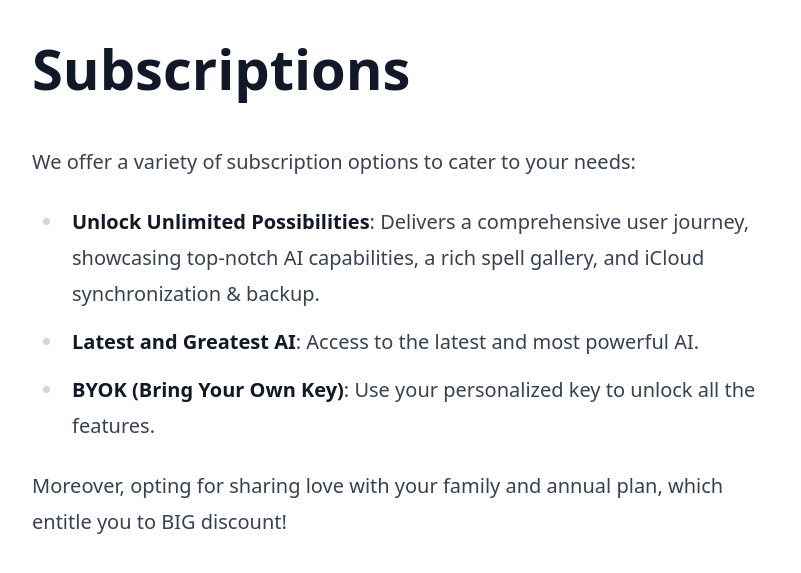
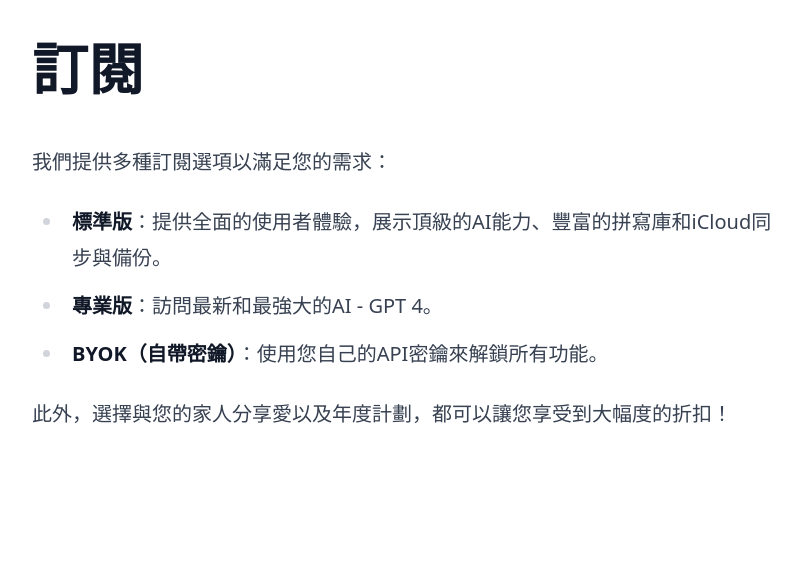
Before and after one commit to WizBoard/wizboard.github.io, a Jekyll site: the page built from docs/docs/zh-Hant/subscriptions.md, in a window 1280 px wide. Shown: the top 573 px of the page, without its empty margins (72-873 px from the left). Built offline with Jekyll 4.4.1, drawn with Linux system fonts in a browser that asks for light colours; nearby versions of some CDN libraries.

Commit message:
Update subscriptions.md

```diff
--- a/docs/docs/zh-Hant/subscriptions.md
+++ b/docs/docs/zh-Hant/subscriptions.md
@@ -1,13 +1,13 @@
 ---
 layout: plain_content
-title: WizBoard User Manual
+title: WizBoard使用者手冊
 ---
-# Subscriptions
+# 訂閱
 
-We offer a variety of subscription options to cater to your needs:
+我們提供多種訂閱選項以滿足您的需求：
 
-* **Unlock Unlimited Possibilities**: Delivers a comprehensive user journey, showcasing top-notch AI capabilities, a rich spell gallery, and iCloud synchronization & backup.
-* **Latest and Greatest AI**: Access to the latest and most powerful AI.
-* **BYOK (Bring Your Own Key)**: Use your personalized key to unlock all the features.
+* **標準版**：提供全面的使用者體驗，展示頂級的AI能力、豐富的拼寫庫和iCloud同步與備份。
+* **專業版**：訪問最新和最強大的AI - GPT 4。
+* **BYOK（自帶密鑰）**：使用您自己的API密鑰來解鎖所有功能。
 
-Moreover, opting for sharing love with your family and annual plan, which entitle you to BIG discount!
+此外，選擇與您的家人分享愛以及年度計劃，都可以讓您享受到大幅度的折扣！
```
